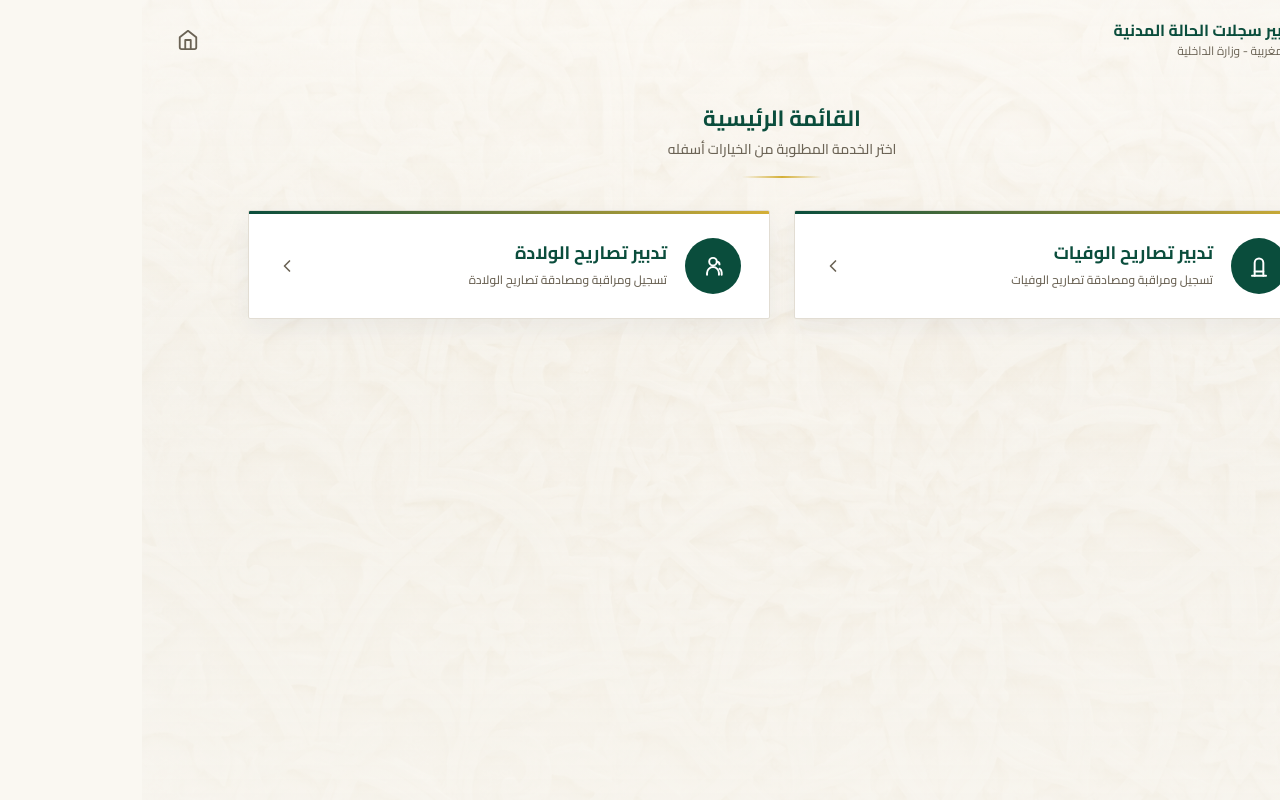
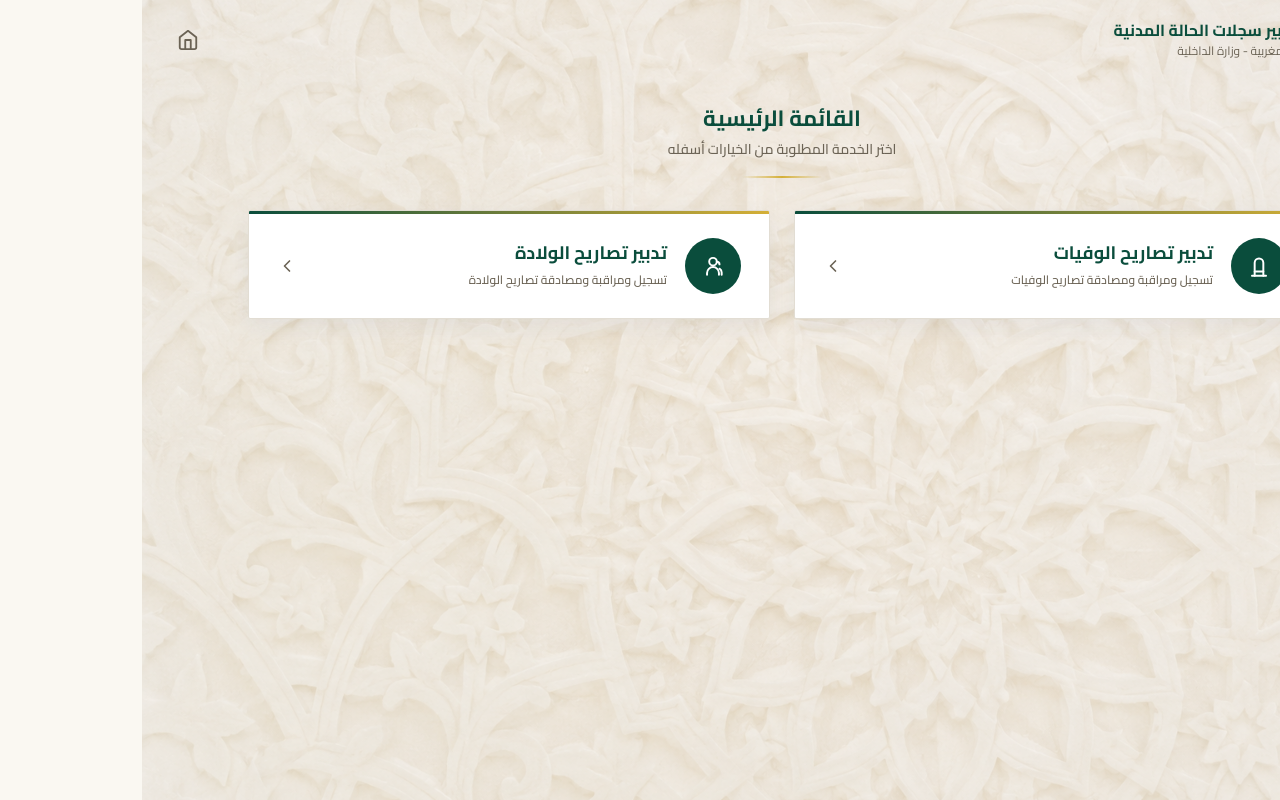
Before and after one commit to Laadnanimoustapha/DILONA, a Next.js app: page / in a window 1280 px wide. Built offline with nearby package versions, Linux system fonts and the light colour scheme.

Commit message:
feat: initialize global CSS with application design tokens and core layout components

```diff
--- a/app/globals.css
+++ b/app/globals.css
@@ -100,19 +100,7 @@ body {
   position: relative;
 }
 
-body::before {
-  content: "";
-  position: fixed;
-  inset: 0;
-  z-index: 0;
-  background: linear-gradient(
-    180deg,
-    rgba(255, 253, 248, 0.72) 0%,
-    rgba(250, 248, 242, 0.64) 45%,
-    rgba(250, 248, 242, 0.76) 100%
-  );
-  pointer-events: none;
-}
+
 
 a {
   text-decoration: none;
```
